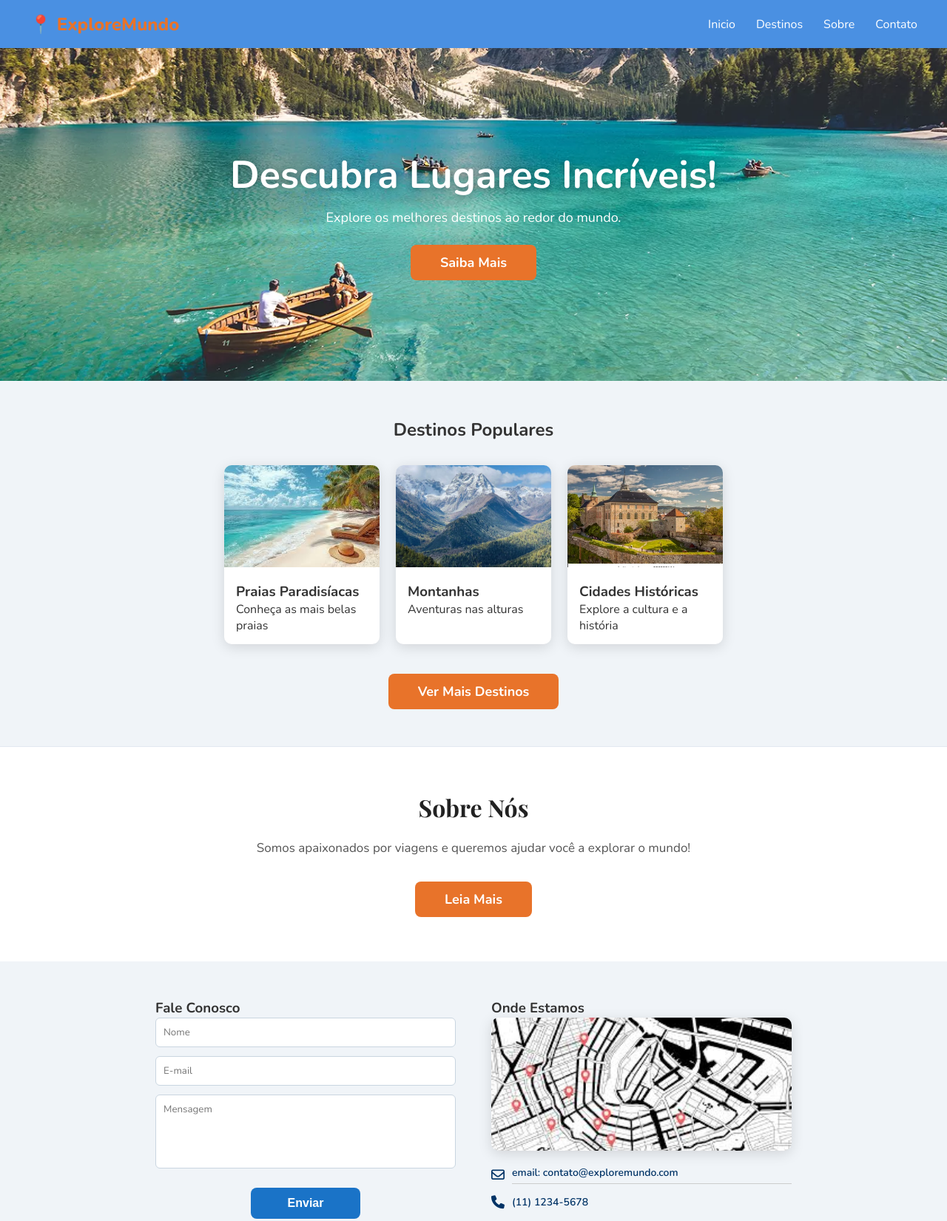
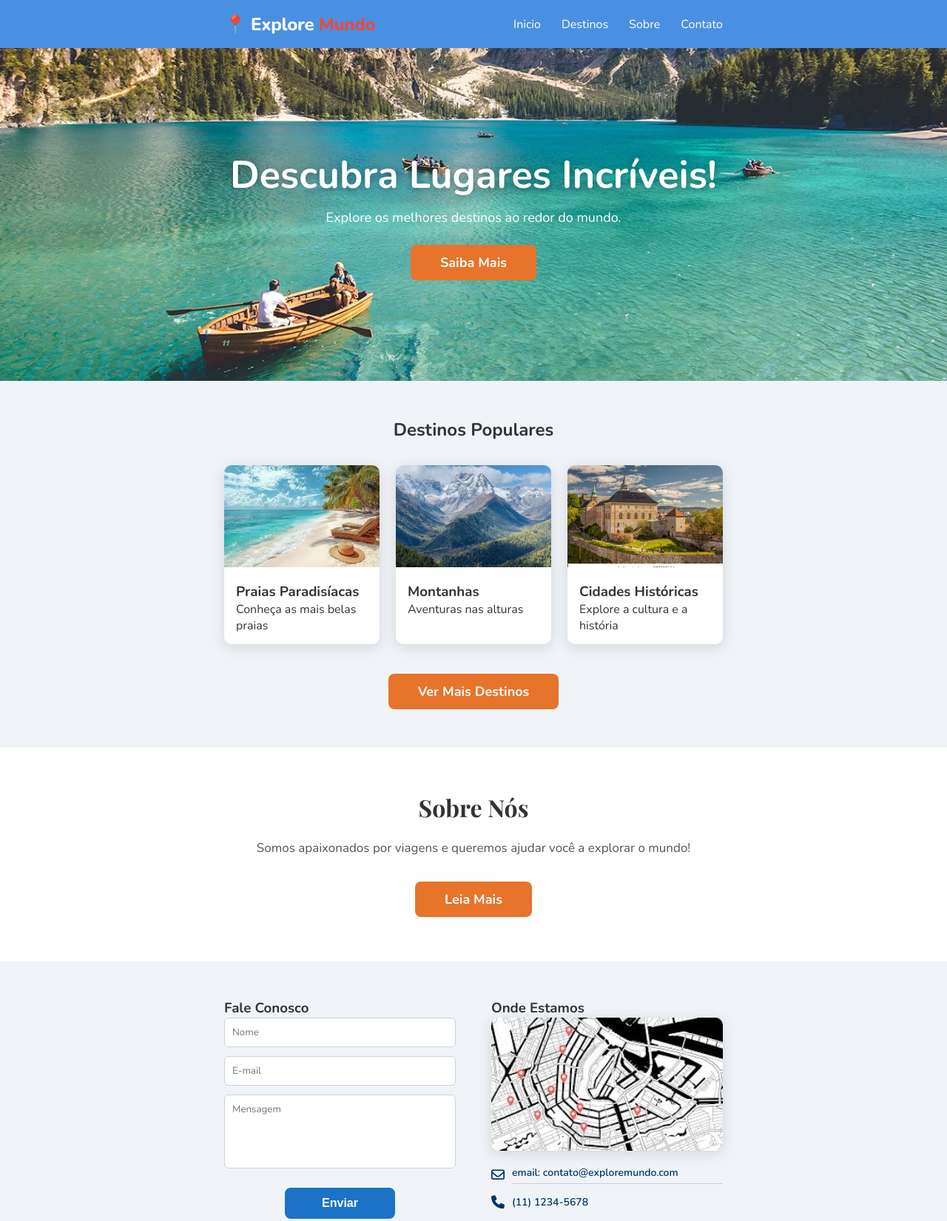
Before and after one commit to toroky/atividade-4-site-de-viagens, a plain HTML site: page Nova pasta (3)/index.html in a window 1280 px wide. Shown: the top 1651 px of the page at 74% size. Drawn offline with nearby package versions, Linux system fonts and the light colour scheme.

Commit message:
Add files via upload

```diff
--- a/Nova pasta (3)/index.html
+++ b/Nova pasta (3)/index.html
@@ -28,14 +28,20 @@
 
     nav {
       background: var(--azul-header);
+      position: sticky;
+      top: 0;
+      z-index: 100;
+      width: 100%;
+    }
+
+    .nav-inner {
+      max-width: 674px;
+      margin: 0 auto;
       display: flex;
       align-items: center;
       justify-content: space-between;
-      padding: 0 40px;
       height: 65px;
-      position: sticky;
-      top: 0;
-      z-index: 100;
+      padding: 0;
     }
 
     .logo {
@@ -45,11 +51,16 @@
       text-decoration: none;
     }
 
+    .logo-pin { font-size: 24px; }
+
     .logo-text {
       font-weight: 800;
       font-size: 24px;
-      color: var(--laranja);
+      letter-spacing: -.3px;
     }
+
+    .logo-text-explore { color: var(--branco); }
+    .logo-text-mundo { color: #e74c3c; }
 
     .nav-links { display: flex; gap: 28px; list-style: none; }
     .nav-links a { color: var(--branco); text-decoration: none; font-size: 16px; }
@@ -76,17 +87,6 @@
     .hero h1 { font-size: 52px; margin-bottom: 10px; text-shadow: 0 2px 10px rgba(0,0,0,0.3); }
     .hero p { font-size: 18px; margin-bottom: 25px; }
 
-    .section-destinos { background: var(--cinza-claro); padding: 50px 40px; text-align: center; }
-    .cards-grid { display: flex; justify-content: center; gap: 22px; flex-wrap: wrap; margin-top: 32px; }
-    .card { background: var(--branco); border-radius: 10px; overflow: hidden; width: 210px; box-shadow: var(--sombra); text-align: left; }
-    .card img { width: 100%; height: 138px; object-fit: cover; }
-    .card-body { padding: 14px 16px; }
-    .btn-laranja-container { text-align: center; margin-top: 40px; }
-
-    .section-sobre { background: var(--branco); padding: 60px 40px; text-align: center; border-top: 1px solid #e2e8f0; }
-    .section-sobre h2 { font-family: 'Playfair Display', serif; font-size: 32px; color: #222; margin-bottom: 20px; }
-    .section-sobre p { color: var(--cinza-texto); font-size: 17px; max-width: 600px; margin: 0 auto 30px; line-height: 1.7; }
-
     .btn-laranja {
       display: inline-block;
       background: var(--laranja);
@@ -100,8 +100,20 @@
     }
     .btn-laranja:hover { background: var(--laranja-hover); }
 
+    .section-destinos { background: var(--cinza-claro); padding: 50px 0; text-align: center; }
+    .cards-grid { display: flex; justify-content: center; gap: 22px; margin-top: 32px; }
+    .card { background: var(--branco); border-radius: 10px; overflow: hidden; width: 210px; box-shadow: var(--sombra); text-align: left; }
+    .card img { width: 100%; height: 138px; object-fit: cover; }
+    .card-body { padding: 14px 16px; }
+
+    .btn-destinos-container { text-align: center; margin-top: 40px; }
+
+    .section-sobre { background: var(--branco); padding: 60px 40px; text-align: center; border-top: 1px solid #e2e8f0; }
+    .section-sobre h2 { font-family: 'Playfair Display', serif; font-size: 32px; margin-bottom: 20px; }
+    .section-sobre p { color: var(--cinza-texto); font-size: 17px; max-width: 600px; margin: 0 auto 30px; line-height: 1.7; }
+
     .section-contato { background: var(--cinza-claro); padding: 50px 40px; }
-    .contato-inner { max-width: 860px; margin: 0 auto; display: flex; gap: 48px; }
+    .contato-inner { max-width: 674px; margin: 0 auto; display: flex; gap: 48px; }
     .fale-conosco, .onde-estamos { flex: 1; }
 
     .form-group { margin-bottom: 12px; }
@@ -132,8 +144,13 @@
 <body>
 
   <nav>
+    <div class="nav-inner">
       <a class="logo" href="#">
-      <span class="logo-text">📍 ExploreMundo</span>
+        <span class="logo-pin">📍</span>
+        <span class="logo-text">
+          <span class="logo-text-explore">Explore</span>
+          <span class="logo-text-mundo">Mundo</span>
+        </span>
       </a>
       <ul class="nav-links">
         <li><a href="index.html">Inicio</a></li>
@@ -141,6 +158,7 @@
         <li><a href="sobre.html">Sobre</a></li>
         <li><a href="#contato">Contato</a></li>
       </ul>
+    </div>
   </nav>
 
   <section class="hero">
@@ -168,7 +186,7 @@
         <div class="card-body"><h3>Cidades Históricas</h3><p>Explore a cultura e a história</p></div>
       </div>
     </div>
-    <div class="btn-laranja-container">
+    <div class="btn-destinos-container">
       <a href="destinos.html" class="btn-laranja">Ver Mais Destinos</a>
     </div>
   </section>
@@ -193,7 +211,7 @@
       <div class="onde-estamos">
         <h3>Onde Estamos</h3>
         <div class="mapa-container">
-          <img src="mapa.jfif" alt="Mapa de Localização" class="mapa-img">
+          <img src="mapa.jfif" alt="Mapa" class="mapa-img">
         </div>
         <div class="info-extra">
           <div class="info-item">
```
Lines whose indentation alone changed are shown as unchanged.
